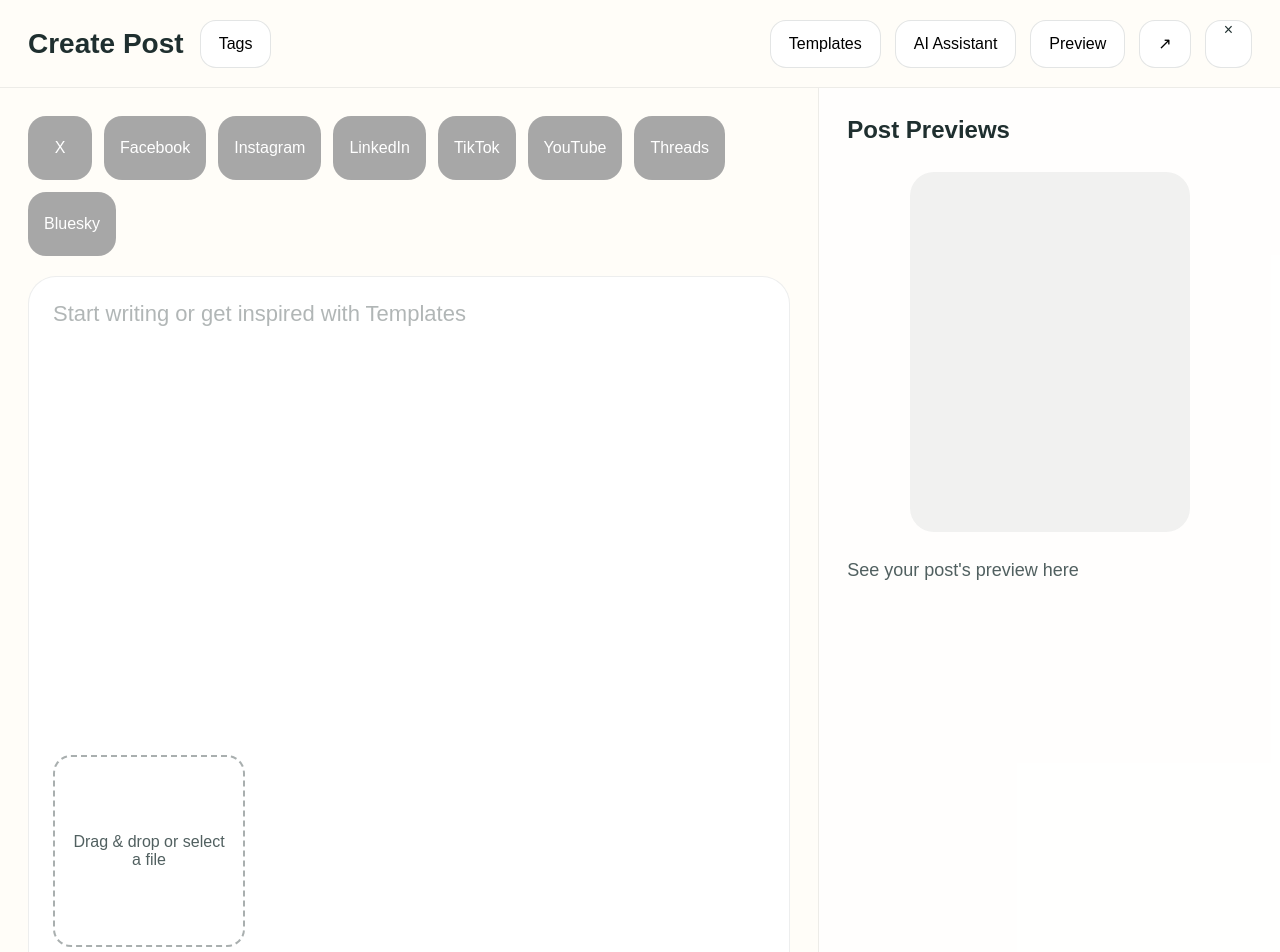
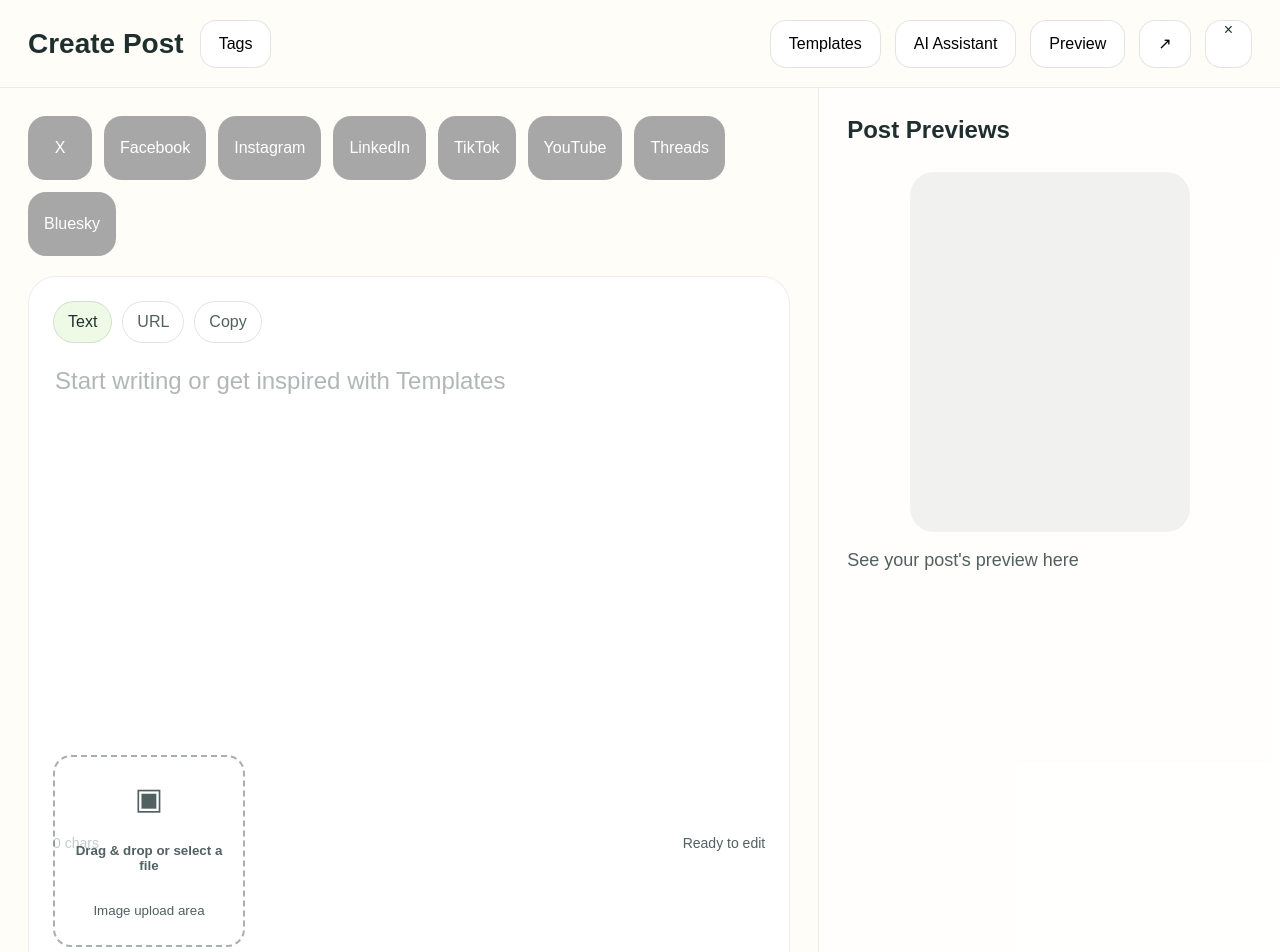
Before and after one commit to javajiang/flowpost, a Next.js app: page /compose in a window 1280 px wide. Shown: the top 952 px of the page. Built offline with nearby package versions, Linux system fonts and the light colour scheme.

Commit message:
add compose editing and upload interactions

```diff
--- a/app/compose/page.tsx
+++ b/app/compose/page.tsx
@@ -1,22 +1,95 @@
+"use client";
+
 import Link from "next/link";
+import type { ChangeEvent, DragEvent } from "react";
+import { useEffect, useMemo, useRef, useState } from "react";
 
 const networks = ["X", "Facebook", "Instagram", "LinkedIn", "TikTok", "YouTube", "Threads", "Bluesky"];
 
 export default function ComposePage() {
+  const fileInputRef = useRef<HTMLInputElement | null>(null);
+  const dropzoneRef = useRef<HTMLDivElement | null>(null);
+  const [draftText, setDraftText] = useState("");
+  const [copied, setCopied] = useState(false);
+  const [imagePreview, setImagePreview] = useState<string | null>(null);
+  const [imageName, setImageName] = useState<string | null>(null);
+  const [isDragging, setIsDragging] = useState(false);
+
+  useEffect(() => {
+    if (!copied) return undefined;
+    const timer = window.setTimeout(() => setCopied(false), 1500);
+    return () => window.clearTimeout(timer);
+  }, [copied]);
+
+  useEffect(() => {
+    return () => {
+      if (imagePreview) URL.revokeObjectURL(imagePreview);
+    };
+  }, [imagePreview]);
+
+  const previewText = useMemo(() => {
+    const trimmed = draftText.trim();
+    if (!trimmed) {
+      return "See your post's preview here";
+    }
+    return trimmed.length > 180 ? `${trimmed.slice(0, 180)}...` : trimmed;
+  }, [draftText]);
+
+  const setFile = (file: File | null) => {
+    if (!file) return;
+    if (imagePreview) URL.revokeObjectURL(imagePreview);
+    const nextUrl = URL.createObjectURL(file);
+    setImagePreview(nextUrl);
+    setImageName(file.name);
+  };
+
+  const handleFileChange = (event: ChangeEvent<HTMLInputElement>) => {
+    setFile(event.target.files?.[0] ?? null);
+    event.target.value = "";
+  };
+
+  const handleDrop = (event: DragEvent<HTMLDivElement>) => {
+    event.preventDefault();
+    setIsDragging(false);
+    setFile(event.dataTransfer.files?.[0] ?? null);
+  };
+
+  const handleCopy = async () => {
+    await navigator.clipboard.writeText(draftText);
+    setCopied(true);
+  };
+
+  const handleUrlImport = () => {
+    const url = window.prompt("Paste a URL to import");
+    if (!url) return;
+    setDraftText((current) => {
+      const prefix = current.trim() ? `${current.trim()}\n\n` : "";
+      return `${prefix}[Imported from URL]\n${url}\n`;
+    });
+  };
+
   return (
     <main className="compose-shell">
       <header className="compose-header">
         <div className="compose-title-group">
           <h1>Create Post</h1>
-          <button className="tag-chip" type="button">Tags</button>
+          <button className="tag-chip" type="button">
+            Tags
+          </button>
         </div>
 
         <div className="compose-header-actions">
           <button type="button">Templates</button>
           <button type="button">AI Assistant</button>
-          <button type="button" className="preview-chip">Preview</button>
-          <button type="button" aria-label="Expand">↗</button>
-          <Link href="/dashboard" aria-label="Close">×</Link>
+          <button type="button" className="preview-chip">
+            Preview
+          </button>
+          <button type="button" aria-label="Expand">
+            ↗
+          </button>
+          <Link href="/dashboard" aria-label="Close">
+            ×
+          </Link>
         </div>
       </header>
 
@@ -30,28 +103,92 @@
             ))}
           </div>
 
-          <div className="editor-panel">
-            <p className="editor-placeholder">Start writing or get inspired with Templates</p>
-            <div className="upload-card">
-              <span>Drag & drop or select a file</span>
+          <div
+            ref={dropzoneRef}
+            className={`editor-panel${isDragging ? " is-dragging" : ""}`}
+            onDragEnter={() => setIsDragging(true)}
+            onDragOver={(event) => {
+              event.preventDefault();
+              setIsDragging(true);
+            }}
+            onDragLeave={(event) => {
+              if (dropzoneRef.current?.contains(event.relatedTarget as Node)) return;
+              setIsDragging(false);
+            }}
+            onDrop={handleDrop}
+          >
+            <div className="editor-mode-row">
+              <button type="button" className="mode-pill active">
+                Text
+              </button>
+              <button type="button" className="mode-pill" onClick={handleUrlImport}>
+                URL
+              </button>
+              <button type="button" className="mode-pill" onClick={handleCopy}>
+                {copied ? "Copied" : "Copy"}
+              </button>
             </div>
+
+            <textarea
+              className="draft-textarea"
+              value={draftText}
+              onChange={(event) => setDraftText(event.target.value)}
+              placeholder="Start writing or get inspired with Templates"
+            />
+
+            <div className="editor-meta">
+              <span>{draftText.length} chars</span>
+              <span>{copied ? "Copied to clipboard" : "Ready to edit"}</span>
+            </div>
+
+            <button
+              type="button"
+              className="upload-card"
+              onClick={() => fileInputRef.current?.click()}
+            >
+              {imagePreview ? (
+                <>
+                  <img src={imagePreview} alt={imageName ?? "Uploaded image"} />
+                  <strong>{imageName}</strong>
+                  <span>Replace image</span>
+                </>
+              ) : (
+                <>
+                  <span className="upload-icon">▣</span>
+                  <strong>Drag & drop or select a file</strong>
+                  <span>Image upload area</span>
+                </>
+              )}
+            </button>
+
             <div className="editor-tools">
               <button type="button">emoji</button>
               <button type="button">#</button>
-              <button type="button">URL</button>
             </div>
+
+            <input
+              ref={fileInputRef}
+              className="sr-only-file"
+              type="file"
+              accept="image/*"
+              onChange={handleFileChange}
+            />
           </div>
         </section>
 
         <aside className="compose-preview">
           <h2>Post Previews</h2>
-          <div className="preview-empty" />
-          <p>See your post&apos;s preview here</p>
+          <div className="preview-shell">
+            {imagePreview ? <img src={imagePreview} alt={imageName ?? "Preview"} /> : <div className="preview-empty" />}
+            <p>{previewText}</p>
+          </div>
         </aside>
       </section>
 
       <footer className="compose-footer">
-        <button type="button" className="publish-button">Connect a Channel to Post</button>
+        <button type="button" className="publish-button">
+          Connect a Channel to Post
+        </button>
       </footer>
     </main>
   );
--- a/app/globals.css
+++ b/app/globals.css
@@ -538,10 +538,57 @@
   padding: 24px;
 }
 
-.editor-placeholder {
-  margin: 0;
-  font-size: 22px;
+.editor-panel.is-dragging {
+  border-color: rgba(183, 235, 150, 0.9);
+  box-shadow: inset 0 0 0 2px rgba(183, 235, 150, 0.2);
+}
+
+.editor-mode-row {
+  display: flex;
+  gap: 10px;
+  align-items: center;
+  margin-bottom: 18px;
+}
+
+.mode-pill {
+  min-height: 42px;
+  padding: 0 14px;
+  border-radius: 999px;
+  border: 1px solid rgba(31, 47, 47, 0.12);
+  background: #fff;
+  font-size: 16px;
+  color: var(--muted);
+}
+
+.mode-pill.active {
+  background: rgba(183, 235, 150, 0.24);
+  color: var(--text);
+}
+
+.draft-textarea {
+  width: 100%;
+  min-height: 460px;
+  border: none;
+  outline: none;
+  resize: none;
+  font: inherit;
+  font-size: 24px;
+  line-height: 1.5;
+  color: var(--text);
+  background: transparent;
+}
+
+.draft-textarea::placeholder {
   color: rgba(31, 47, 47, 0.35);
+}
+
+.editor-meta {
+  display: flex;
+  justify-content: space-between;
+  gap: 12px;
+  margin-top: 10px;
+  font-size: 14px;
+  color: var(--muted);
 }
 
 .upload-card {
@@ -558,6 +605,20 @@
   padding: 16px;
   color: var(--muted);
   background: rgba(255, 255, 255, 0.68);
+  cursor: pointer;
+  gap: 8px;
+}
+
+.upload-card img {
+  width: 100%;
+  height: 100px;
+  object-fit: cover;
+  border-radius: 12px;
+}
+
+.upload-icon {
+  font-size: 30px;
+  line-height: 1;
 }
 
 .editor-tools {
@@ -580,12 +641,38 @@
   background: rgba(255, 255, 255, 0.8);
 }
 
+.preview-shell {
+  margin-top: 28px;
+}
+
+.preview-shell img {
+  width: min(100%, 280px);
+  display: block;
+  margin: 0 auto 16px;
+  max-height: 280px;
+  object-fit: cover;
+  border-radius: 24px;
+  border: 1px solid rgba(31, 47, 47, 0.08);
+}
+
 .preview-empty {
-  margin: 28px auto;
+  margin: 0 auto 16px;
   width: min(100%, 280px);
   height: 360px;
   border-radius: 24px;
   background: rgba(31, 47, 47, 0.06);
+}
+
+.sr-only-file {
+  position: absolute;
+  width: 1px;
+  height: 1px;
+  padding: 0;
+  margin: -1px;
+  overflow: hidden;
+  clip: rect(0, 0, 0, 0);
+  white-space: nowrap;
+  border: 0;
 }
 
 .compose-footer {
@@ -654,7 +741,8 @@
 
   .upload-card {
     position: static;
-    margin-top: 260px;
+    margin-top: 18px;
+    width: 100%;
   }
 
   .editor-tools {
```
